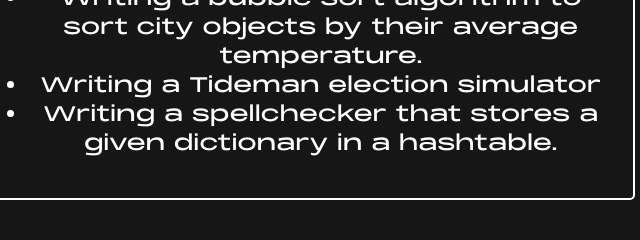
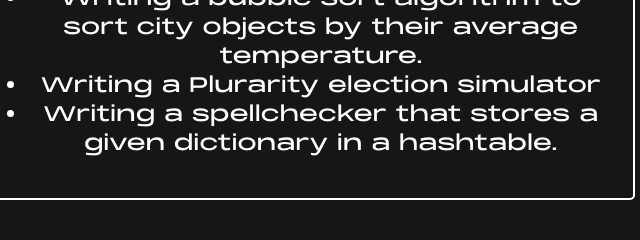
Before and after one commit to shellycs50/portfolio, a plain HTML site: page about.html in a window 1280 px wide. Shown: the part 1588-1828 px from the top of the page, 64-704 px from the left. Drawn offline with nearby package versions, Linux system fonts and the light colour scheme; a script that the page names is missing; a web font is replaced by a local one.

Commit message:
copy tweak

```diff
--- a/about.html
+++ b/about.html
@@ -73,7 +73,7 @@
                 <div class="about-box">
                     <p><span id="highlighted">CS50</span> was a trial by fire - hard work, and very rewarding. I spent around 60 hours completing various assignments in C, such as:
                         <ul> <li>Writing a bubble sort algorithm to sort city objects by their average temperature.</li>
-                        <li>Writing a Tideman election simulator</li>
+                        <li>Writing a Plurarity election simulator</li>
                         <li>Writing a spellchecker that stores a given dictionary in a hashtable.</li>
                     </ul></p>
                 </div>
```
